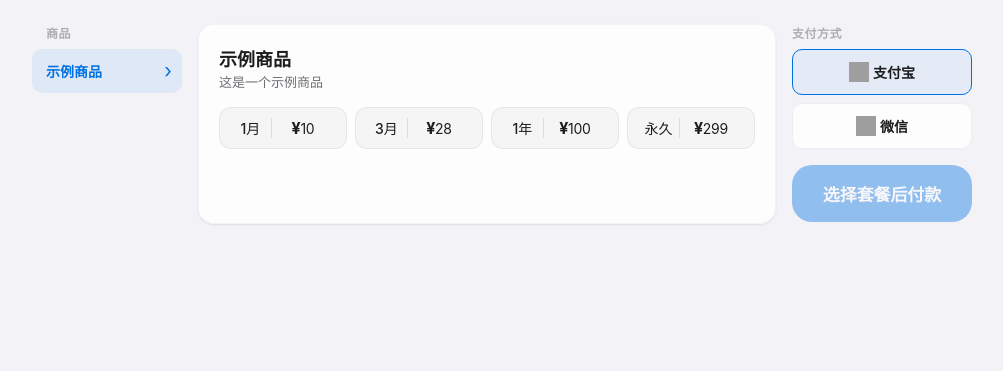
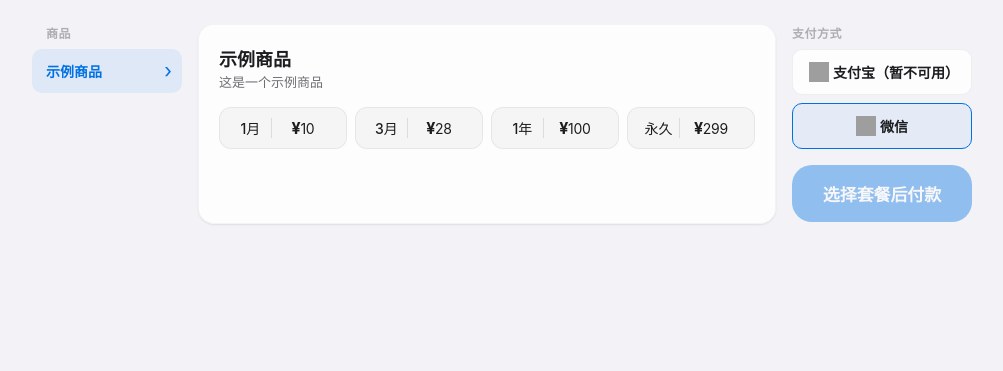
Before and after one commit to Arduey/store, a FastAPI app: page / in a window 1280 px wide. Shown: the part 49-420 px from the top of the page, without its empty margins (138-1141 px from the left). Run offline with FastAPI, Linux system fonts and the light colour scheme; grey boxes are pictures that could not be loaded.

Commit message:
Disable Alipay temporarily, show as unavailable

```diff
--- a/main.py
+++ b/main.py
@@ -293,6 +293,8 @@ async def create_order(
     pay_info = PAY_TYPES.get(pay_type)
     if not pay_info:
         return JSONResponse({"error": "不支持的支付方式"}, status_code=400)
+    if pay_type == "alipay":
+        return JSONResponse({"error": "支付宝暂不可用，请选择微信支付"}, status_code=400)
 
     remark = f"{product_name}-{months}"
 
--- a/templates/index.html
+++ b/templates/index.html
@@ -78,11 +78,11 @@
             <div class="buy-right">
                 <div class="buy-right-title">支付方式</div>
                 <div class="buy-pay-btns">
-                    <button class="pay-type-btn active" data-pay="alipay">
+                    <button class="pay-type-btn" data-pay="alipay" disabled title="暂不可用">
                         <img src="https://files.getquicker.net/_icons/2ED559C1E1B522832FCB519D49E7ECD3B512ECE9.png" width="20" height="20" alt="">
-                        支付宝
+                        支付宝（暂不可用）
                     </button>
-                    <button class="pay-type-btn" data-pay="wechat">
+                    <button class="pay-type-btn active" data-pay="wechat">
                         <img src="https://files.getquicker.net/_icons/DD2720346D6979233AAD2D58E2FC1BB8CF2AA1B6.png" width="20" height="20" alt="">
                         微信
                     </button>
@@ -103,7 +103,7 @@
     <script>
     let selectedProductIdx = 0;   // 默认第一个
     let selectedPlan = null;      // 选中的套餐 {name, months, price}
-    let selectedPayType = 'alipay';
+    let selectedPayType = 'wechat';
 
     function toggleMenu() {
         document.getElementById('header-nav').classList.toggle('open');
@@ -162,13 +162,12 @@
     // ========== 支付方式 ==========
     document.querySelectorAll('.pay-type-btn').forEach(btn => {
         btn.addEventListener('click', function() {
+            if (this.disabled) return;
             document.querySelectorAll('.pay-type-btn').forEach(b => b.classList.remove('active'));
             this.classList.add('active');
             selectedPayType = this.dataset.pay;
         });
     });
-    // 默认支付宝 active
-    document.querySelector('.pay-type-btn[data-pay="alipay"]').classList.add('active');
 
     // ========== 提交 ==========
     document.getElementById('submit-btn').addEventListener('click', function() {
```
